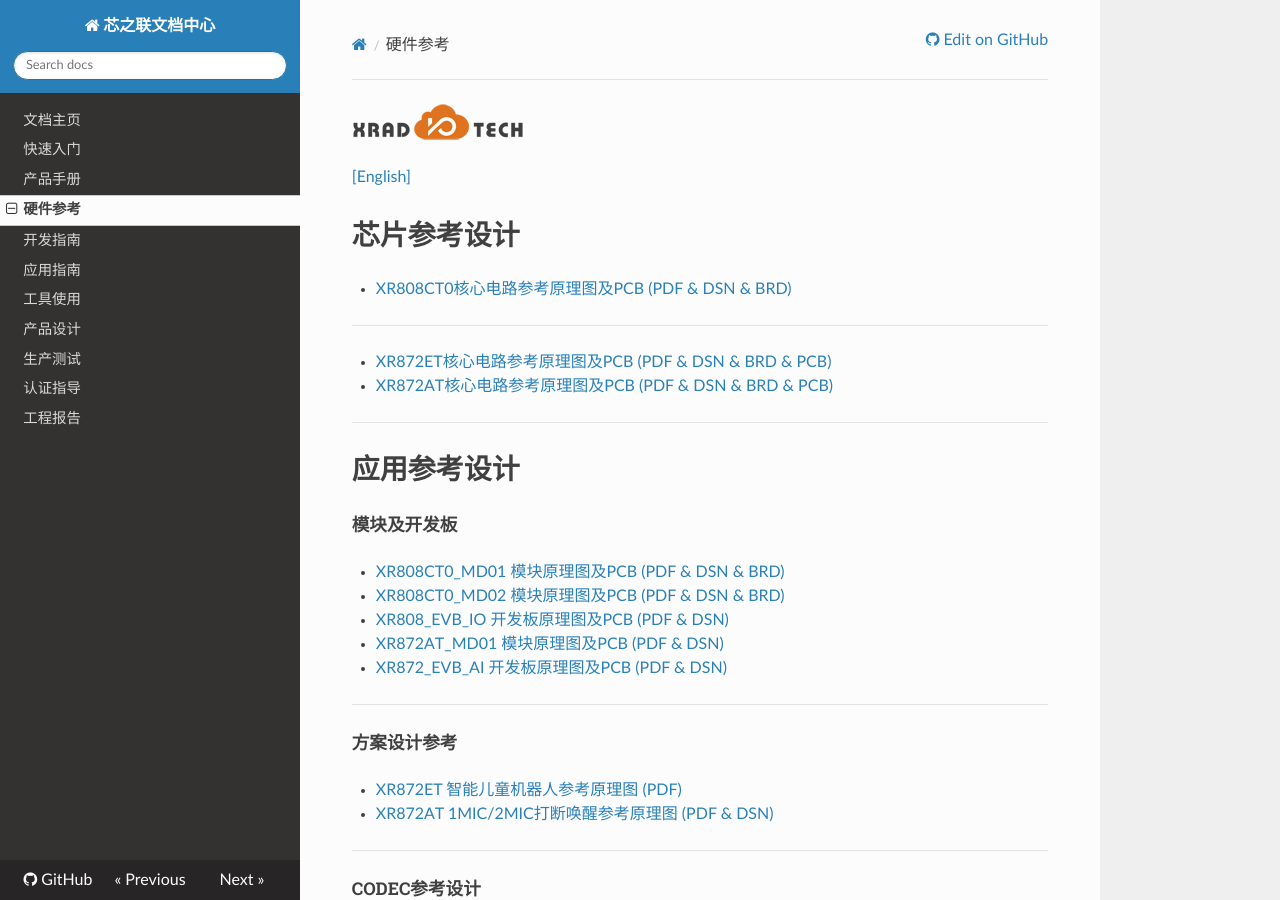
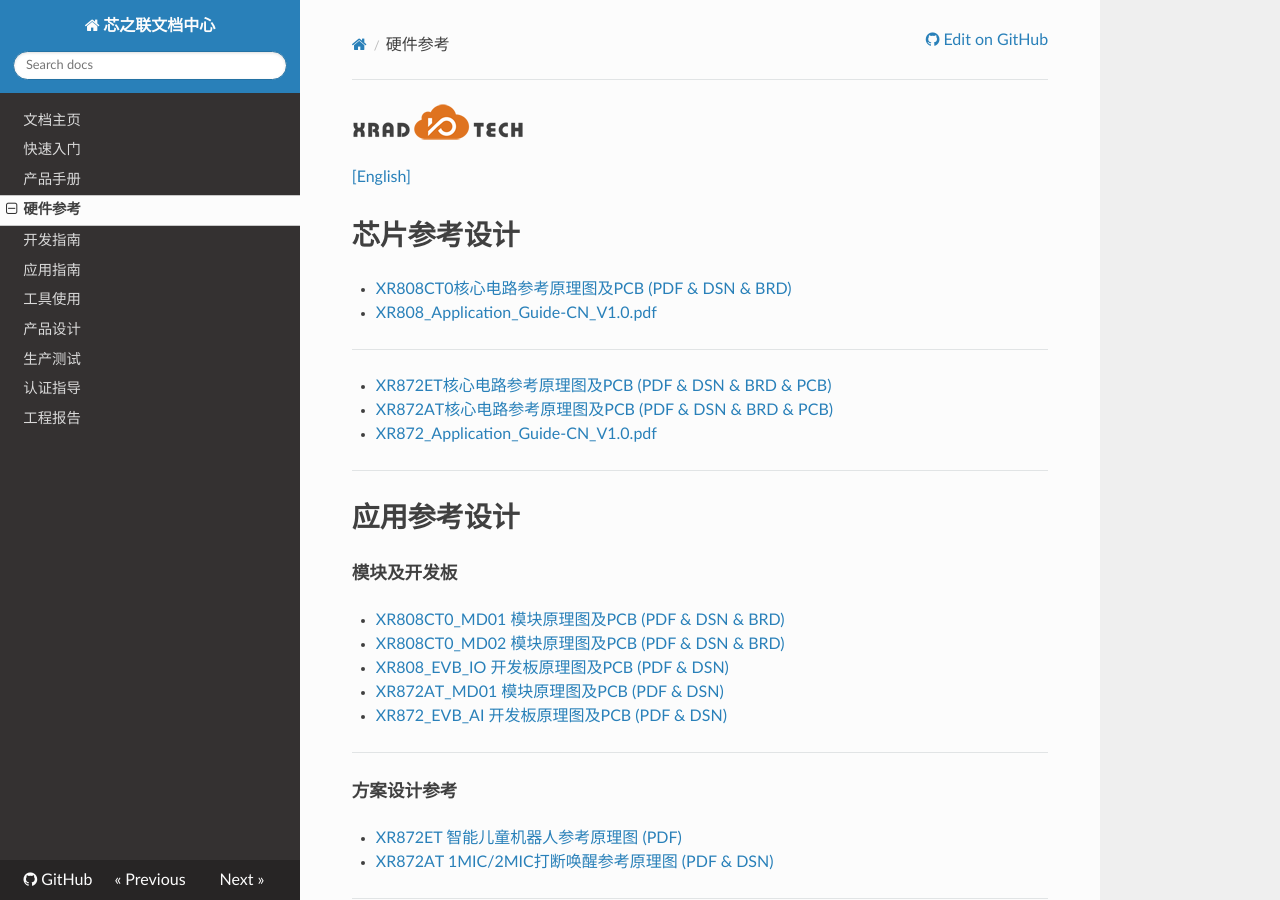
Before and after one commit to XradioTech/xradiotech.github.io, an MkDocs documentation site: the page built from docs/zh_CN/hardware-reference/index.md, in a window 1280 px wide and 900 px high. Built offline with MkDocs 1.6.1, drawn with Linux system fonts in a browser that asks for light colours; nearby versions of some CDN libraries.

Commit message:
1. add doc XR808_Application_Guide-CN_V1.0.pdf 2. add doc XR872_Application_Guide-CN_V1.0.pdf

```diff
--- a/docs/zh_CN/hardware-reference/index.md
+++ b/docs/zh_CN/hardware-reference/index.md
@@ -6,11 +6,13 @@
 # 芯片参考设计
 
 * [XR808CT0核心电路参考原理图及PCB (PDF & DSN & BRD)](../../doc/XR808/hdk/XR808CT0_REF.ZIP)
+* [XR808_Application_Guide-CN_V1.0.pdf](../../doc/XR808/hdk/XR808_Application_Guide-CN_V1.0.pdf)
 
 ----
 
 * [XR872ET核心电路参考原理图及PCB (PDF & DSN & BRD & PCB)](../../doc/XR872/hdk/XR872ET_REF.ZIP)
 * [XR872AT核心电路参考原理图及PCB (PDF & DSN & BRD & PCB)](../../doc/XR872/hdk/XR872AT_REF.ZIP)
+* [XR872_Application_Guide-CN_V1.0.pdf](../../doc/XR872/hdk/XR872_Application_Guide-CN_V1.0.pdf)
 
 ----
 
```
Also changed, not shown: 2 other files.
